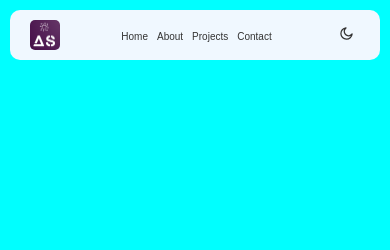
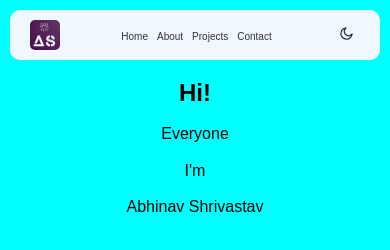
Before and after one commit to AbhinavShrivastav12/my-portfolio, a plain HTML site: page index.html in a window 390 px wide. Drawn offline with Linux system fonts and the light colour scheme.

Commit message:
display:

```diff
--- a/index.html
+++ b/index.html
@@ -15,7 +15,7 @@
 
         <div class="center">
             <ul>
-                <li><a href="#" data-tooltip="Go to Home page">Home</a></li>
+                <li><a href="index.html" data-tooltip="Go to Home page">Home</a></li>
                 <li><a href="#" data-tooltip="Learn About me">About</a></li>
                 <li><a href="#" data-tooltip="Check my Projects">Projects</a></li>
                 <li><a href="#" data-tooltip="Contact me">Contact</a></li>
@@ -39,8 +39,16 @@
             </svg>
         </button>
     </nav>
-
-    <script src="script.js" defer></script>
+    <section>
+        <h1 class="text">
+            Hi!
+        </h1>
+        <p class="text" style="font-weight: 500; padding: 0%;">
+            Everyone
+        </p>
+        <p class="text">I'm </p>
+        <p class="text" style="padding-top: 0%;">Abhinav Shrivastav</p>
+    </section>
 </body>
-
+<script src="script.js" defer></script>
 </html>
--- a/style.css
+++ b/style.css
@@ -21,7 +21,14 @@
         width: 30px !important;
         height: 30px !important;
         border-radius: 5px !important;
-        object-fit: cover !important; /* keeps proportions */
+        object-fit: cover !important;
+        /* keeps proportions */
+    }
+
+    .text {
+        display: flex;
+        justify-content: center;
+        margin: 5%;
     }
 }
 
@@ -145,6 +152,7 @@ body.dark-mode a:hover {
     color: #ffd600;
 }
 
+
 body.dark-mode .icon {
     stroke: #fff;
 }
```
